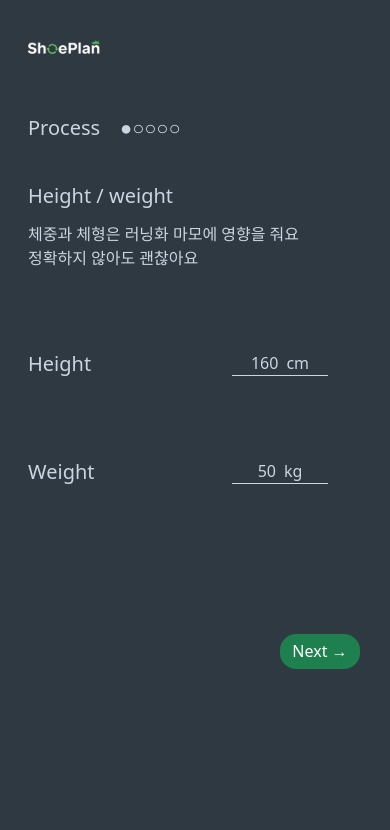
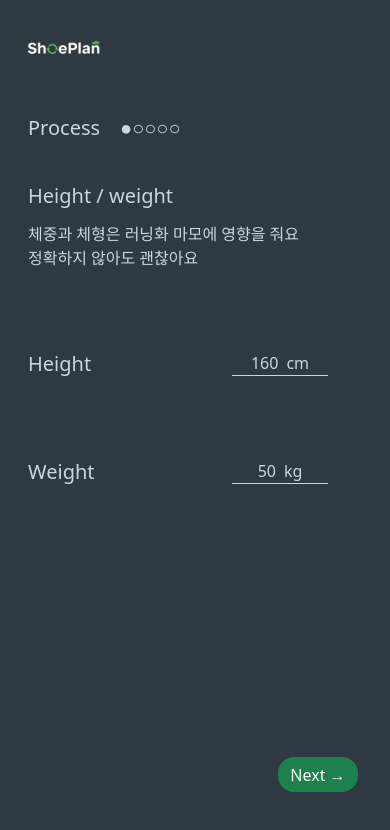
Before and after one commit to ychanwoo/ShoePlan, a Next.js app: page /steps in a window 390 px wide. Shown: the top 830 px of the page. Built offline with nearby package versions, Linux system fonts and the light colour scheme.

Commit message:
fix: modify next and prev button and set mobile frame to relative

```diff
--- a/src/components/common/MobileFrame.tsx
+++ b/src/components/common/MobileFrame.tsx
@@ -5,7 +5,9 @@ interface Props {
 // w: 398px / h: 818px
 const MobileFrame = ({ children }: Props) => {
   return (
-    <div className="mx-auto w-97.5 min-h-screen bg-[#2F3941]">{children}</div>
+    <div className="relative mx-auto w-97.5 min-h-screen bg-[#2F3941]">
+      {children}
+    </div>
   );
 };
 
--- a/src/components/step-before-login/stepOne.tsx
+++ b/src/components/step-before-login/stepOne.tsx
@@ -74,7 +74,7 @@ export default function StepOnePage({ onNext }: StepNavigationProps) {
       </div>
 
       {/* Next 버튼 */}
-      <div className="relative top-37 left-70">
+      <div className="absolute bottom-13 left-0 right-0 flex justify-end px-8">
         <NextBtn onClick={onNext}>Next →</NextBtn>
       </div>
 
--- a/src/components/step-before-login/stepThree.tsx
+++ b/src/components/step-before-login/stepThree.tsx
@@ -63,7 +63,7 @@ export default function StepThreePage({ onNext, onPrev }: StepNavigationProps) {
       </div>
 
       {/* 버튼 영역 - 화면 하단에 좌우 배치 */}
-      <div className="mt-37 flex justify-between px-8">
+      <div className="absolute bottom-13 left-0 right-0 flex justify-between px-8">
         <PrevBtn onClick={onPrev}>← Prev</PrevBtn>
         <NextBtn onClick={onNext}>Next →</NextBtn>
       </div>
--- a/src/components/step-before-login/stepTwo.tsx
+++ b/src/components/step-before-login/stepTwo.tsx
@@ -84,7 +84,7 @@ export default function StepTwoPage({ onNext, onPrev }: StepNavigationProps) {
       </div>
 
       {/* 버튼 영역 - 화면 하단에 좌우 배치 */}
-      <div className="mt-15 flex justify-between px-8">
+      <div className="absolute bottom-13 left-0 right-0 flex justify-between px-8">
         <PrevBtn onClick={onPrev}>← Prev</PrevBtn>
         <NextBtn onClick={onNext}>Next →</NextBtn>
       </div>
```
